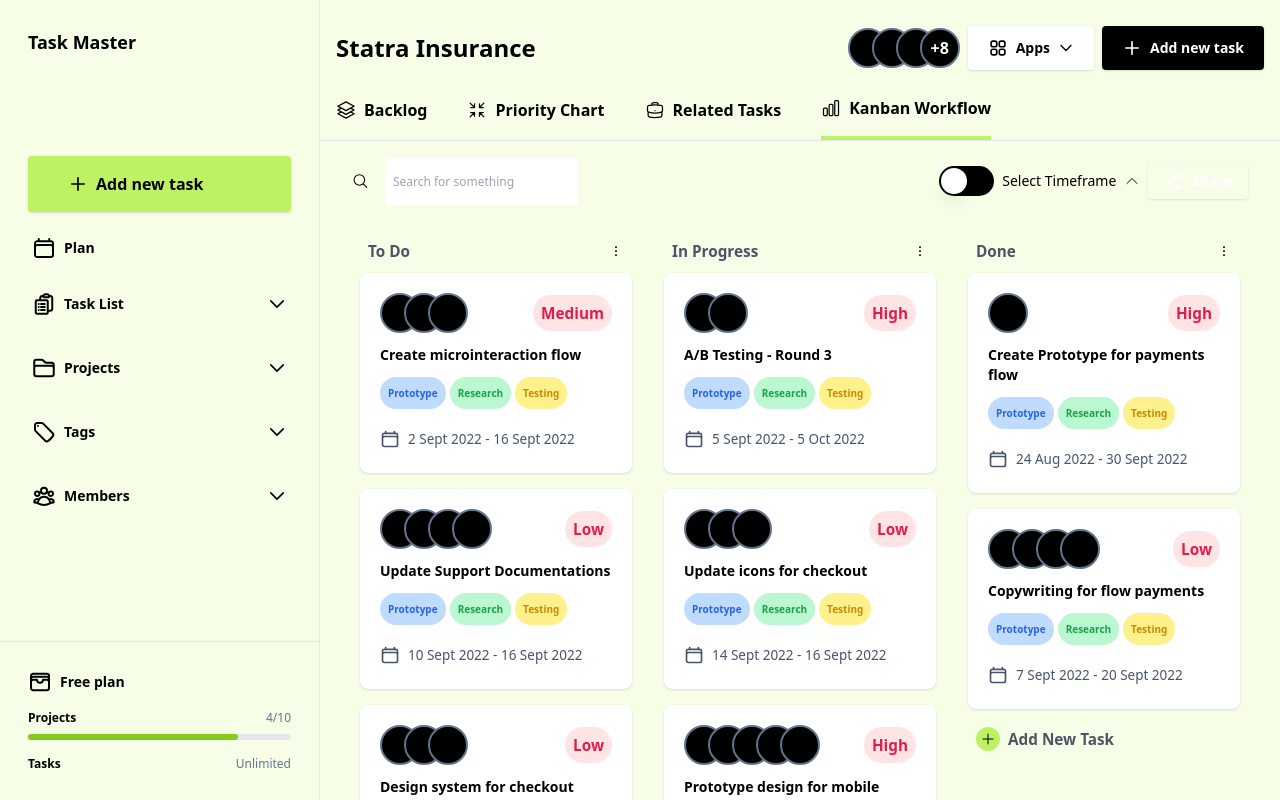
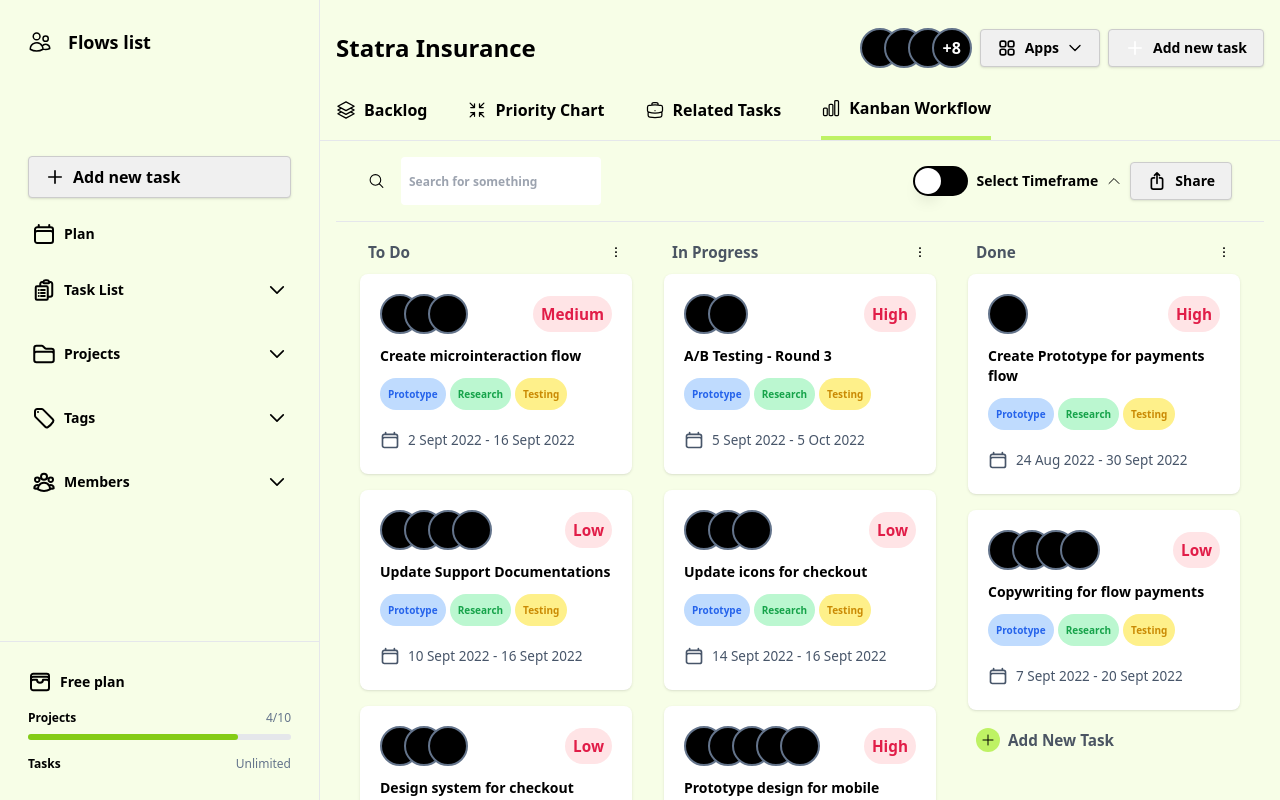
Before and after one commit to koomabenjamin/taskmanager, a Vue app: page / in a window 1280 px wide. Built offline with nearby package versions, Linux system fonts and the light colour scheme.

Commit message:
cleaning of ui #2

```diff
--- a/src/components/sections/KanbanWorkFlow.vue
+++ b/src/components/sections/KanbanWorkFlow.vue
@@ -1,6 +1,7 @@
 <template>
-  <div class="flex flex-col min-h-screen overflow-hidden border-b">
+  <div class="flex flex-col min-h-screen overflow-hidden">
     <!-- Header Section -->
+      <div class="w-full flex space-x-10 px-4 font-bold flex-shrink-0 border-b">
           <div class="w-full h-20 flex items-center justify-between px-4">
             <div class="flex space-x-4 items-center">
               <MagnifyingGlassIcon class="w-5 h-5" />
@@ -18,7 +19,8 @@
                 <ChevronUpIcon class="w-4" />
                 <Calendar v-if="enabled" />
               </div>
-        <Button label="Share" icon="ShareIcon" color="bg-transparent text-black" size="md" />
+              <Button label="Share" icon="ArrowUpOnSquareIcon" textColor="text-black" size="md" />
+            </div>
           </div>
       </div>
 
@@ -65,6 +67,7 @@
 import { ref } from 'vue';
 import { Switch } from '@headlessui/vue';
 import {
+  ArrowUpOnSquareIcon,
   MagnifyingGlassIcon,
   ChevronUpIcon,
   CalendarIcon,
--- a/src/components/shared/Button.vue
+++ b/src/components/shared/Button.vue
@@ -1,30 +1,53 @@
 <template>
-  <button
-    :class="`${props.color} ${sizes[props.size]} ${props.textColor} rounded font-semibold flex items-center space-x-2 shadow`">
-    <component class="h-5 w-5 stroke-2" :is="Icons[props.icon]"></component>
-    <span>{{ props.label }}</span>
-    <component class="h-4 w-4 stroke-2" :is="Icons['ChevronDownIcon']" v-if="dropDown"></component>
+  <button :class="buttonClasses">
+    <component :is="Icons[props.icon]" class="h-5 w-5 stroke-2" :class="iconClasses"></component>
+    <span :class="labelClasses">{{ props.label }}</span>
+    <component v-if="props.dropDown" :is="Icons['ChevronDownIcon']" class="h-4 w-4 stroke-2" :class="iconClasses"></component>
   </button>
 </template>
 
 <script setup>
-import * as Icons from '@heroicons/vue/24/outline'
+import { defineProps } from 'vue';
+import * as Icons from '@heroicons/vue/24/outline';
+
+const props = defineProps({
+  label: String,
+  icon: String,
+  size: {
+    type: String,
+    default: 'md',
+  },
+  color: String,
+  textColor: {
+    type: String,
+    default: 'text-black',
+  },
+  dropDown: Boolean,
+});
 
 const sizes = {
   sm: 'px-1 py-2 text-xs',
   md: 'px-3 py-2 text-sm',
   lg: 'px-5 py-3 text-sm',
   xl: 'px-10 py-4 text-base',
+};
+
+const buttonClasses = `${props.color} ${sizes[props.size]} rounded font-semibold flex items-center space-x-2 shadow`;
+const iconClasses = `stroke-2 ${props.textColor}`;
+const labelClasses = `text-black`;
+</script>
+
+<style scoped>
+/* Add any scoped styles needed for the button */
+button {
+  /* Example button styles */
+  padding: 8px 16px;
+  border-radius: 4px;
+  background-color: #f0f0f0;
+  border: 1px solid #ccc;
 }
 
-const props = defineProps({
-  label: [String, Number],
-  icon: [String, Number],
-  size: [String, Number],
-  color: [String, Number],
-  textColor: [String, Number],
-  dropDown: [Boolean],
-})
-</script>
-
-<style></style>
+.text-black {
+  color: black; /* Ensures text color is black */
+}
+</style>
--- a/src/components/shared/SideBar.vue
+++ b/src/components/shared/SideBar.vue
@@ -4,7 +4,11 @@
       <Fab label="Add new task" icon="PlusIcon" />
       <Tag label="Add new task" icon="PlusIcon" />
       <Card/> -->
-        <div class="font-bold text-lg pb-20">Task Master</div>
+      <div class="flex items-center space-x-4 pb-20">
+        <UsersIcon class="h-6 w-6 text-black" />
+        <div class="font-bold text-lg">Flows list</div>
+      </div>
+
         <Button label="Add new task" icon="PlusIcon" color="bg-lime-300" size="xl" />
 
         <div class="space-y-4">
@@ -35,6 +39,7 @@
 import { ref, reactive } from 'vue'
 import {
     WalletIcon,
+    UsersIcon,
 } from '@heroicons/vue/24/outline'
 import Button from './Button.vue'
 import Fab from './Fab.vue'
--- a/src/views/MainView.vue
+++ b/src/views/MainView.vue
@@ -13,7 +13,7 @@
               +8
             </div>
           </div>
-          <Button label="Apps" icon="Squares2X2Icon" color="bg-white" size="lg" drop-down />
+          <Button class="font-bold" label="Apps" icon="Squares2X2Icon" color="bg-white" size="lg" drop-down />
           <Button label="Add new task" icon="PlusIcon" color="bg-black" text-color="text-white" size="lg" />
         </div>
       </div>
```
Lines whose indentation alone changed are shown as unchanged.
